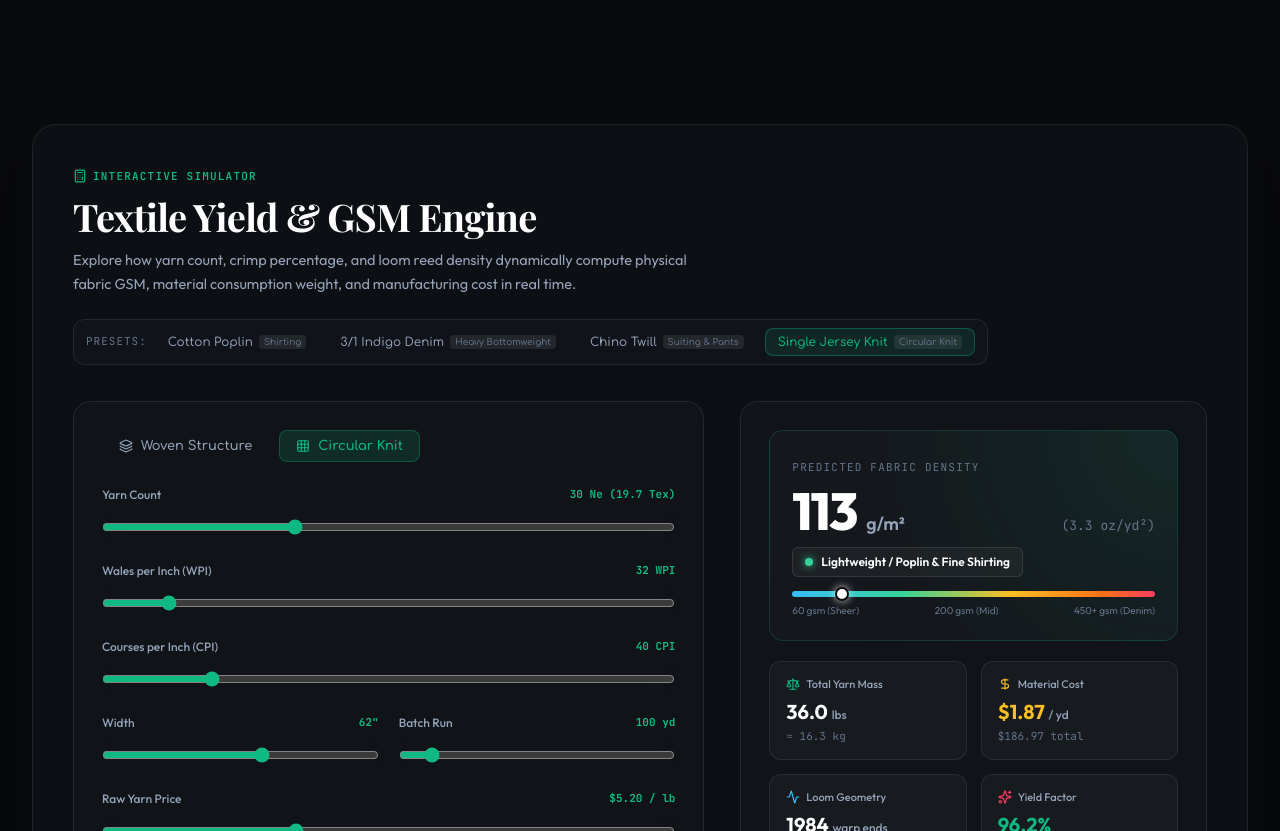
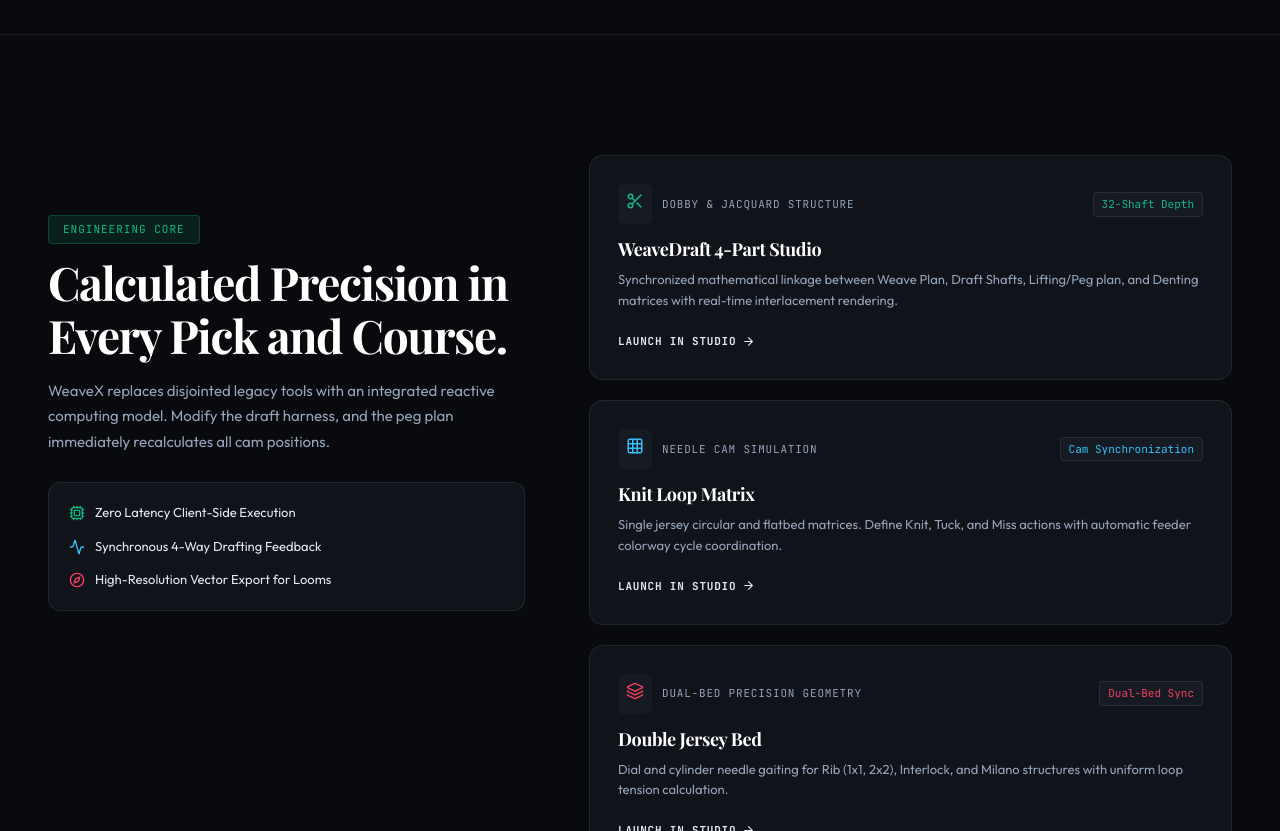
Before and after one commit to aseerawsaf45-dev/weavex-studio, a React (Vite) app: page / in a window 1280 px wide. Shown: the part 2820-3651 px from the top of the page. Built offline with nearby package versions, Linux system fonts and the light colour scheme.

Commit message:
chore: remove Yield Engine demo section from landing page

```diff
--- a/src/LandingPage.css
+++ b/src/LandingPage.css
@@ -842,296 +842,3 @@
     gap: 12px;
   }
 }
-
-/* ==========================================================================
-   YIELD ENGINE LIVE DEMO SECTION
-   ========================================================================== */
-.lux-yield-demo-section {
-  padding: 90px 32px;
-  max-width: 1360px;
-  margin: 0 auto;
-  position: relative;
-  z-index: 10;
-  scroll-margin-top: 80px;
-}
-
-.lux-yield-demo-container {
-  background: rgba(14, 17, 23, 0.85);
-  backdrop-filter: blur(24px);
-  -webkit-backdrop-filter: blur(24px);
-  border: 1px solid var(--lux-border);
-  border-radius: 24px;
-  padding: 40px;
-  box-shadow: 0 30px 90px rgba(0, 0, 0, 0.5), 0 0 40px rgba(16, 185, 129, 0.05);
-}
-
-.lux-yield-demo-header {
-  display: flex;
-  justify-content: space-between;
-  align-items: flex-start;
-  gap: 24px;
-  margin-bottom: 36px;
-  flex-wrap: wrap;
-}
-
-.lux-yield-title {
-  font-family: 'Playfair Display', Georgia, serif;
-  font-size: 38px;
-  font-weight: 700;
-  color: #ffffff;
-  letter-spacing: -0.02em;
-  margin: 0 0 10px 0;
-  line-height: 1.15;
-}
-
-.lux-yield-subtitle {
-  color: var(--lux-text-secondary);
-  font-size: 14.5px;
-  line-height: 1.6;
-  max-width: 640px;
-  margin: 0;
-}
-
-.lux-yield-presets-bar {
-  display: flex;
-  align-items: center;
-  gap: 8px;
-  flex-wrap: wrap;
-  padding: 8px 12px;
-  background: var(--lux-surface);
-  border: 1px solid var(--lux-border);
-  border-radius: 12px;
-}
-
-.lux-yield-preset-chip {
-  display: inline-flex;
-  align-items: center;
-  gap: 6px;
-  padding: 6px 12px;
-  border-radius: 8px;
-  background: transparent;
-  border: 1px solid transparent;
-  color: var(--lux-text-secondary);
-  font-size: 12px;
-  font-weight: 500;
-  cursor: pointer;
-  transition: all 0.2s ease;
-}
-
-.lux-yield-preset-chip:hover {
-  background: rgba(255, 255, 255, 0.04);
-  color: #ffffff;
-}
-
-.lux-yield-preset-chip.active {
-  background: rgba(16, 185, 129, 0.12);
-  border-color: rgba(16, 185, 129, 0.35);
-  color: var(--lux-emerald);
-}
-
-.lux-yield-preset-chip .chip-badge {
-  font-size: 9px;
-  font-family: var(--lux-font-mono);
-  padding: 2px 5px;
-  border-radius: 4px;
-  background: rgba(255, 255, 255, 0.08);
-  color: var(--lux-text-muted);
-}
-
-.lux-yield-demo-grid {
-  display: grid;
-  grid-template-columns: 1.15fr 0.85fr;
-  gap: 36px;
-}
-
-.lux-yield-controls-card {
-  background: rgba(255, 255, 255, 0.02);
-  border: 1px solid var(--lux-border);
-  border-radius: 18px;
-  padding: 28px;
-}
-
-.lux-yield-mode-btn {
-  display: inline-flex;
-  align-items: center;
-  gap: 8px;
-  padding: 8px 16px;
-  border-radius: 8px;
-  border: 1px solid transparent;
-  background: transparent;
-  color: var(--lux-text-secondary);
-  font-size: 13px;
-  font-weight: 600;
-  cursor: pointer;
-  transition: all 0.2s ease;
-}
-
-.lux-yield-mode-btn.active {
-  background: rgba(16, 185, 129, 0.15);
-  border-color: rgba(16, 185, 129, 0.3);
-  color: var(--lux-emerald);
-}
-
-.lux-yield-inputs-layout {
-  display: flex;
-  flex-direction: column;
-  gap: 18px;
-}
-
-.lux-yield-input-group {
-  display: flex;
-  flex-direction: column;
-  gap: 6px;
-}
-
-.lux-yield-label-row {
-  display: flex;
-  justify-content: space-between;
-  align-items: center;
-  font-size: 12px;
-}
-
-.lux-yield-label-row label {
-  color: var(--lux-text-secondary);
-  font-weight: 500;
-}
-
-.lux-yield-label-row .highlight {
-  color: var(--lux-emerald);
-  font-weight: 700;
-  font-size: 11px;
-}
-
-.lux-yield-results-card {
-  background: rgba(255, 255, 255, 0.02);
-  border: 1px solid var(--lux-border);
-  border-radius: 18px;
-  padding: 28px;
-  display: flex;
-  flex-direction: column;
-}
-
-.lux-yield-gsm-hero {
-  padding: 22px;
-  background: radial-gradient(circle at top right, rgba(16, 185, 129, 0.1), transparent 70%), rgba(255, 255, 255, 0.02);
-  border: 1px solid rgba(16, 185, 129, 0.2);
-  border-radius: 14px;
-}
-
-.lux-yield-gsm-num {
-  font-size: 52px;
-  font-weight: 800;
-  font-family: var(--lux-font-mono);
-  color: #ffffff;
-  letter-spacing: -0.04em;
-  line-height: 1;
-}
-
-.lux-yield-spectrum-bar {
-  height: 6px;
-  border-radius: 3px;
-  background: linear-gradient(90deg, #38bdf8 0%, #34d399 30%, #fbbf24 60%, #f97316 85%, #f43f5e 100%);
-  margin-top: 14px;
-  position: relative;
-}
-
-.lux-yield-spectrum-indicator {
-  position: absolute;
-  top: -4px;
-  width: 14px;
-  height: 14px;
-  border-radius: 50%;
-  background: #ffffff;
-  border: 2px solid #090a0d;
-  box-shadow: 0 0 8px rgba(255, 255, 255, 0.8);
-  transform: translateX(-50%);
-  transition: left 0.3s cubic-bezier(0.16, 1, 0.3, 1);
-}
-
-.lux-yield-metrics-grid {
-  display: grid;
-  grid-template-columns: 1fr 1fr;
-  gap: 14px;
-  margin-top: 20px;
-}
-
-.lux-yield-metric-box {
-  background: rgba(255, 255, 255, 0.03);
-  border: 1px solid var(--lux-border);
-  border-radius: 12px;
-  padding: 14px 16px;
-}
-
-.lux-yield-metric-box .metric-title {
-  display: flex;
-  align-items: center;
-  gap: 6px;
-  font-size: 11px;
-  color: var(--lux-text-secondary);
-  margin-bottom: 8px;
-  font-weight: 500;
-}
-
-.lux-yield-metric-box .metric-val {
-  font-size: 20px;
-  font-weight: 700;
-  color: #ffffff;
-  line-height: 1.2;
-}
-
-.lux-yield-metric-box .metric-val .unit {
-  font-size: 12px;
-  font-weight: 500;
-  color: var(--lux-text-secondary);
-}
-
-.lux-yield-metric-box .metric-sub {
-  font-size: 11px;
-  color: var(--lux-text-muted);
-  margin-top: 4px;
-}
-
-.lux-yield-launch-studio-btn {
-  display: inline-flex;
-  align-items: center;
-  justify-content: center;
-  gap: 8px;
-  width: 100%;
-  padding: 12px 18px;
-  border-radius: 10px;
-  background: rgba(255, 255, 255, 0.04);
-  border: 1px solid var(--lux-border);
-  color: var(--lux-text-secondary);
-  font-size: 12px;
-  font-weight: 600;
-  font-family: var(--lux-font-mono);
-  cursor: pointer;
-  transition: all 0.2s ease;
-}
-
-.lux-yield-launch-studio-btn:hover {
-  background: rgba(16, 185, 129, 0.12);
-  border-color: rgba(16, 185, 129, 0.35);
-  color: var(--lux-emerald);
-}
-
-@media (max-width: 1024px) {
-  .lux-yield-demo-grid {
-    grid-template-columns: 1fr;
-  }
-}
-
-@media (max-width: 640px) {
-  .lux-yield-demo-section {
-    padding: 50px 16px;
-  }
-
-  .lux-yield-demo-container {
-    padding: 24px 16px;
-    border-radius: 16px;
-  }
-
-  .lux-yield-metrics-grid {
-    grid-template-columns: 1fr;
-  }
-}
--- a/src/LandingPage.jsx
+++ b/src/LandingPage.jsx
@@ -15,7 +15,6 @@ import {
 } from 'lucide-react';
 import { gsap } from 'gsap';
 import { ScrollTrigger } from 'gsap/ScrollTrigger';
-import YieldEngineDemo from './components/YieldEngineDemo';
 import './LandingPage.css';
 
 gsap.registerPlugin(ScrollTrigger);
@@ -178,13 +177,6 @@ export default function LandingPage({ onLaunchStudio, onSelectTool }) {
 
   // Live knit cam state
   const [activeCam, setActiveCam] = useState('knit');
-
-  const scrollToYieldDemo = () => {
-    const el = document.getElementById('yield-demo');
-    if (el) {
-      el.scrollIntoView({ behavior: 'smooth' });
-    }
-  };
 
   useEffect(() => {
     const ctx = gsap.context(() => {
@@ -550,39 +542,14 @@ export default function LandingPage({ onLaunchStudio, onSelectTool }) {
 
           {/* Card 5: Calculation Engine (Cols: 4 with Live Interactive Slider) */}
           <div
-            id="calculations"
-            onClick={scrollToYieldDemo}
+            onClick={() => onSelectTool('calculations')}
             className="lux-bento-card lux-bento-sm-4"
-            style={{ cursor: 'pointer', scrollMarginTop: '100px' }}
           >
             <div style={{ display: 'flex', justifyContent: 'space-between', alignItems: 'flex-start', marginBottom: '16px' }}>
               <div className="lux-icon-frame" style={{ color: 'var(--lux-emerald)' }}>
                 <Calculator size={22} />
               </div>
-              <button
-                type="button"
-                onClick={(e) => {
-                  e.stopPropagation();
-                  scrollToYieldDemo();
-                }}
-                className="lux-mono"
-                style={{
-                  fontSize: '11px',
-                  color: 'var(--lux-emerald)',
-                  background: 'rgba(16, 185, 129, 0.12)',
-                  border: '1px solid rgba(16, 185, 129, 0.3)',
-                  padding: '3px 8px',
-                  borderRadius: '4px',
-                  cursor: 'pointer',
-                  display: 'inline-flex',
-                  alignItems: 'center',
-                  gap: '4px'
-                }}
-                title="Explore Live Yield Engine Simulator"
-              >
-                <span>Live Demo</span>
-                <ArrowRight size={11} />
-              </button>
+              <span className="lux-mono" style={{ fontSize: '11px', color: 'var(--lux-emerald)' }}>Yield Engine</span>
             </div>
 
             <div>
@@ -614,7 +581,7 @@ export default function LandingPage({ onLaunchStudio, onSelectTool }) {
                 type="button"
                 onClick={(e) => {
                   e.stopPropagation();
-                  scrollToYieldDemo();
+                  onSelectTool('calculations');
                 }}
                 className="lux-mono"
                 style={{
@@ -644,7 +611,7 @@ export default function LandingPage({ onLaunchStudio, onSelectTool }) {
                 }}
               >
                 <Calculator size={14} />
-                <span>Explore Interactive Yield Demo</span>
+                <span>Launch Calculations</span>
                 <ArrowRight size={13} />
               </button>
             </div>
@@ -652,9 +619,6 @@ export default function LandingPage({ onLaunchStudio, onSelectTool }) {
 
         </div>
       </section>
-
-      {/* LIVE YIELD ENGINE DEMO SECTION */}
-      <YieldEngineDemo onLaunchStudioCalculations={() => onSelectTool('calculations')} />
 
       {/* PINNED ARCHITECTURE SECTION */}
       <section ref={pinnedSectionRef} id="architecture" className="lux-pinned-section">
@@ -771,7 +735,7 @@ export default function LandingPage({ onLaunchStudio, onSelectTool }) {
             <button onClick={() => onSelectTool('knit')} style={{ background: 'none', border: 'none', color: 'inherit', cursor: 'pointer' }}>Knit Studio</button>
             <button onClick={() => onSelectTool('doublejersey')} style={{ background: 'none', border: 'none', color: 'inherit', cursor: 'pointer' }}>Double Jersey</button>
             <button onClick={() => onSelectTool('lapping')} style={{ background: 'none', border: 'none', color: 'inherit', cursor: 'pointer' }}>Lapping</button>
-            <button onClick={scrollToYieldDemo} style={{ background: 'none', border: 'none', color: 'inherit', cursor: 'pointer' }}>Yield Engine Demo</button>
+            <button onClick={() => onSelectTool('calculations')} style={{ background: 'none', border: 'none', color: 'inherit', cursor: 'pointer' }}>Calculations</button>
           </div>
 
           <div className="lux-mono" style={{ fontSize: '12px', color: 'var(--lux-text-secondary)' }}>
```
